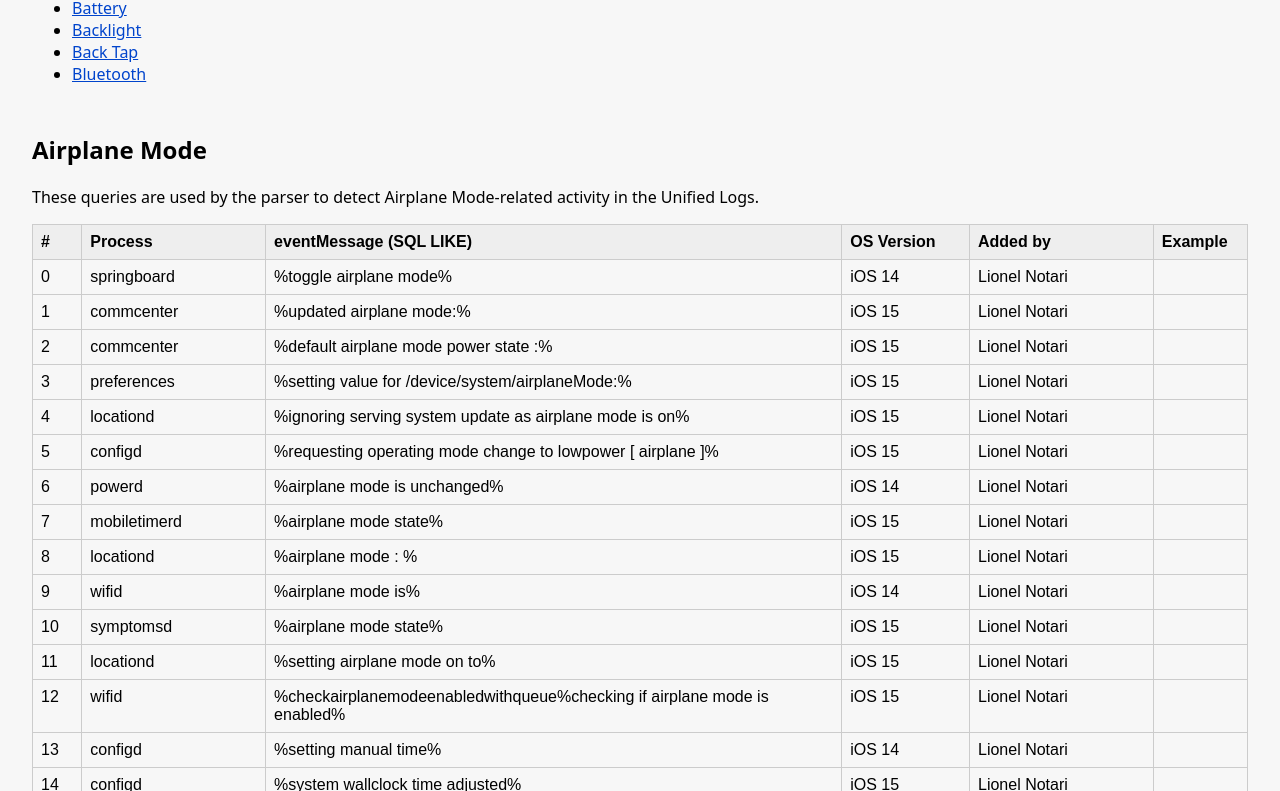
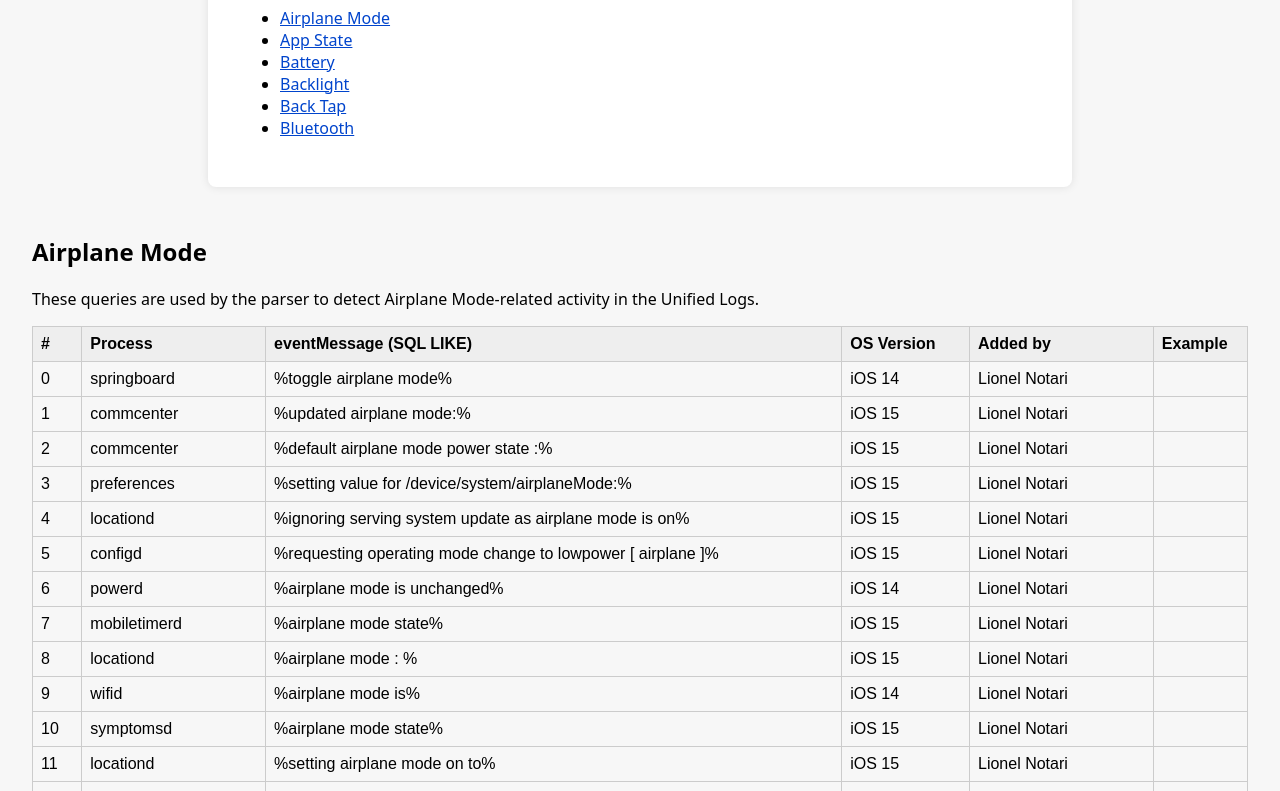
Before and after one commit to iosUnifiedLogs/iOS-Unified-Logs, a plain HTML site: page index.html in a window 1280 px wide. Shown: the part 143-934 px from the top of the page. Drawn offline with Linux system fonts and the light colour scheme.

Commit message:
Update index.html

```diff
--- a/index.html
+++ b/index.html
@@ -38,7 +38,7 @@
   </style
 </head>
 </head>
-<body><div><h1>Table of Contents</h1><ul><li><a href="#airplane_mode">Airplane Mode</a></li><li><a href="#app_state">App State</a></li><li><a href="#battery">Battery</a></li><li><a href="#backlight">Backlight</a></li><li><a href="#back_tap">Back Tap</a></li><li><a href="#bluetooth">Bluetooth</a></li></ul></div>
+<body><div class="container"><h1>Table of Contents</h1><ul><li><a href="#airplane_mode">Airplane Mode</a></li><li><a href="#app_state">App State</a></li><li><a href="#battery">Battery</a></li><li><a href="#backlight">Backlight</a></li><li><a href="#back_tap">Back Tap</a></li><li><a href="#bluetooth">Bluetooth</a></li></ul></div>
 <h2 id="airplane_mode">Airplane Mode</h2>
 <p>These queries are used by the parser to detect Airplane Mode-related activity in the Unified Logs.</p>
 <table>
```
